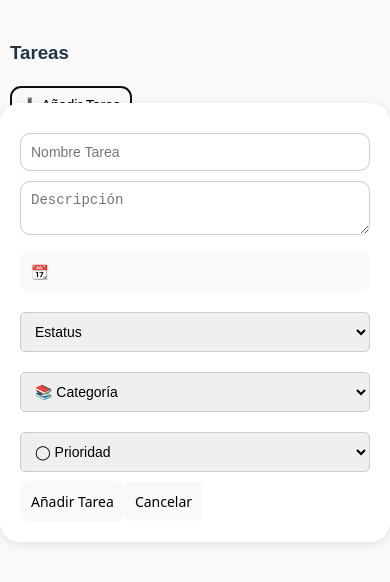
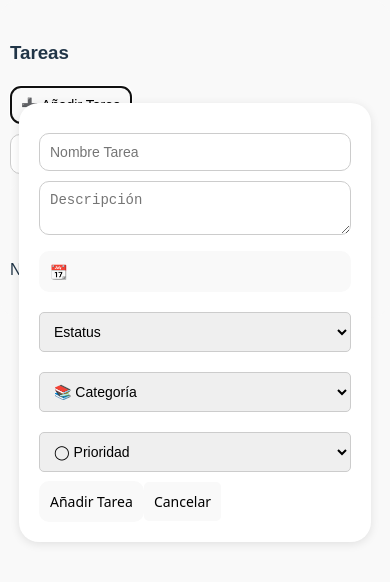
Before and after one commit to ricardogaribay1/CRUD-Tareas, a React (Vite) app: page / in a window 390 px wide. Both pictures are taken after a click on the button "➕ Añadir Tarea". Shown: the top 582 px of the page. Built offline with nearby package versions, Linux system fonts and the light colour scheme.

Commit message:
fix a problem

```diff
--- a/src/App.css
+++ b/src/App.css
@@ -325,7 +325,7 @@ select {
   }
 
   .modal-content {
-    width: 95%;
+    width: 80%;
     max-width: 400px;
   }
 
```
